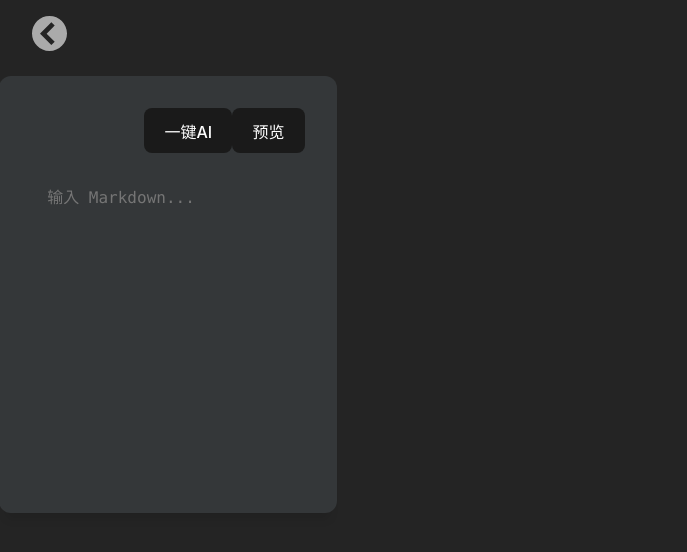
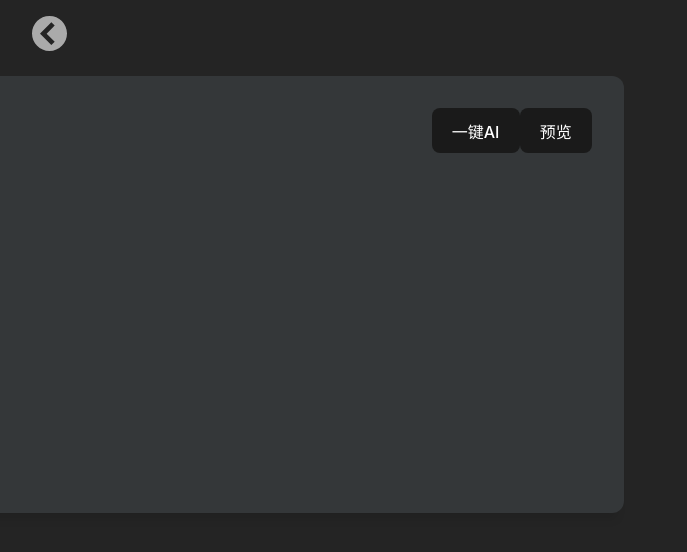
Before and after one commit to Akiyama-sama/flashNotes-ai, a React (Vite) app: page /note/1 in a window 1280 px wide. Shown: the top 552 px of the page, without its empty margins (0-687 px from the left). Built offline with nearby package versions, Linux system fonts and the light colour scheme.

Commit message:
修改样式

```diff
--- a/src/App.css
+++ b/src/App.css
@@ -11,6 +11,7 @@
 body {
   /* 固定深色背景，不随系统切换 */
   background-color: rgb(36, 36, 36) !important;
+  align-items: center;
 }
 
 @keyframes logo-spin {
--- a/src/styles/NoteDetail.css
+++ b/src/styles/NoteDetail.css
@@ -1,7 +1,11 @@
-.note-detail{
+.note-detail {
     display: flex;
     flex-direction: column;
-    min-height: 100vh; /* 保持整个容器至少占满视口高度 */
+    min-height: 100vh;
+    width: 100vw; /* 改为视口宽度 */
+    margin-left: calc(-50vw + 50%); /* 抵消根容器的padding */
+    margin-right: calc(-50vw + 50%); /* 抵消根容器的padding */
+    position: relative;
 }
 .header{
     display: flex;
```
